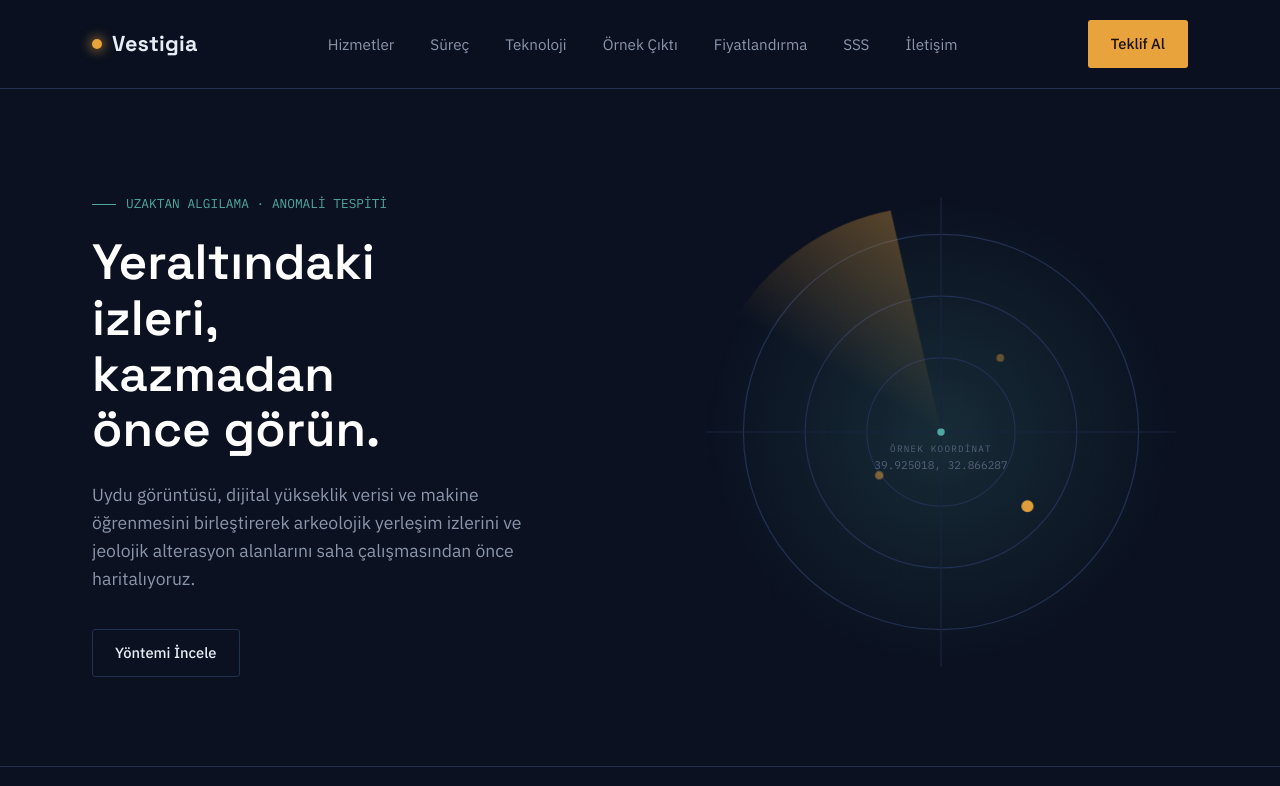
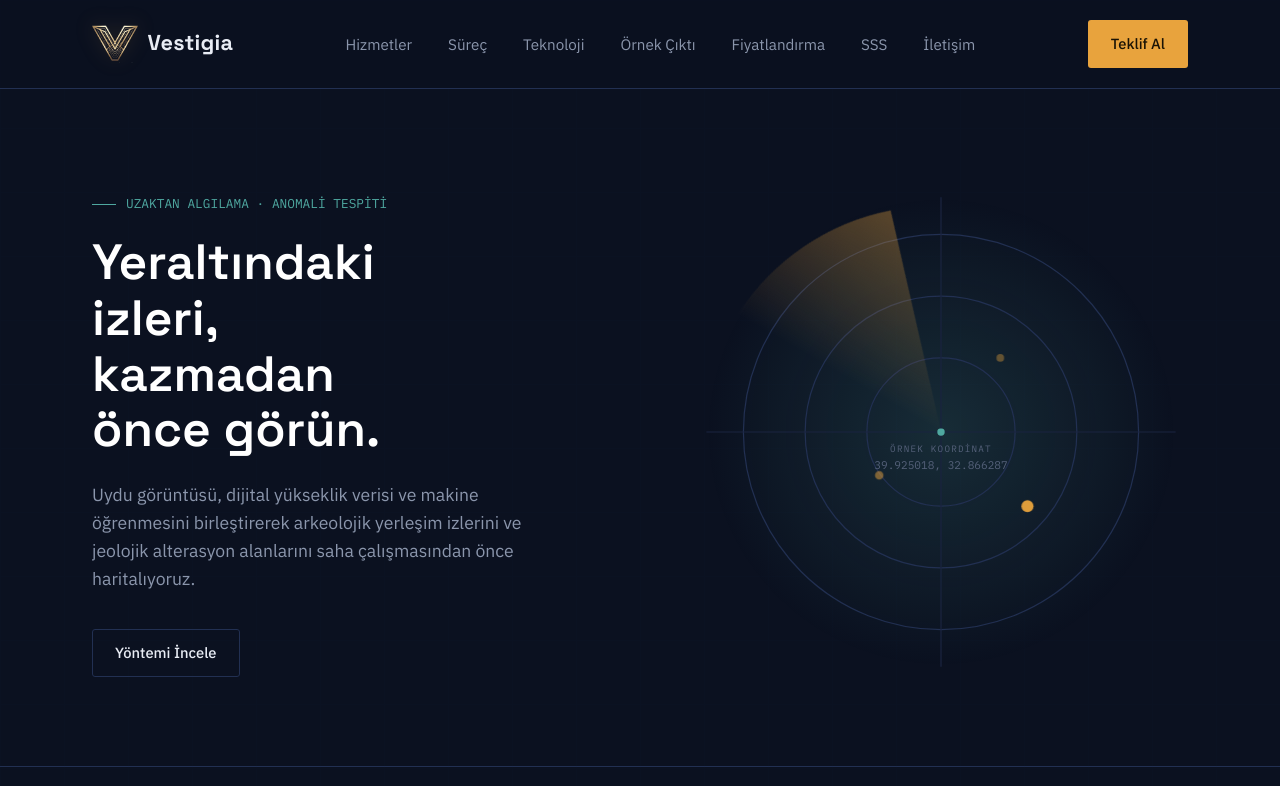
Before and after one commit to ahmetaydn61/vestigia-site, a plain HTML site: page index.html in a window 1280 px wide. Shown: the top 786 px of the page. Drawn offline with Linux system fonts and the light colour scheme.

Commit message:
Add files via upload

```diff
--- a/index.html
+++ b/index.html
@@ -156,6 +156,8 @@
     background:var(--amber);
     box-shadow:0 0 12px 2px rgba(232,163,61,0.6);
   }
+  .logo .logo-img{height:38px; width:auto; display:block; filter:drop-shadow(0 0 10px rgba(232,163,61,0.25));}
+  .footer-logo{height:84px; width:auto; display:block; opacity:0.95;}
   .navlinks{display:flex; gap:36px; align-items:center;}
   .navlinks a{
     font-size:0.95rem; color:var(--text-dim);
@@ -622,7 +624,7 @@
 
 <header>
   <div class="nav">
-    <div class="logo"><span class="mark"></span>Vestigia</div>
+    <a href="#" class="logo" aria-label="Vestigia ana sayfa"><img class="logo-img" src="logo-mark.png" alt="Vestigia logosu" width="46" height="38">Vestigia</a>
     <nav class="navlinks">
       <a href="#hizmetler">Hizmetler</a>
       <a href="#surec">Süreç</a>
@@ -1145,7 +1147,7 @@
 
 <footer>
   <div class="wrap">
-    <div class="logo" style="font-size:1.05rem;"><span class="mark"></span>Vestigia</div>
+    <img class="footer-logo" src="logo-full.png" alt="Vestigia — Remote Sensing &amp; Prospection" loading="lazy">
     <span class="fine">© 2026 Vestigia. Tüm hakları saklıdır.</span>
   </div>
 </footer>
```
Also changed, not shown: apple-touch-icon.png, favicon-192.png, favicon-32.png, favicon.ico, logo-full.png (added), logo-mark.png (added), og-image.png.
